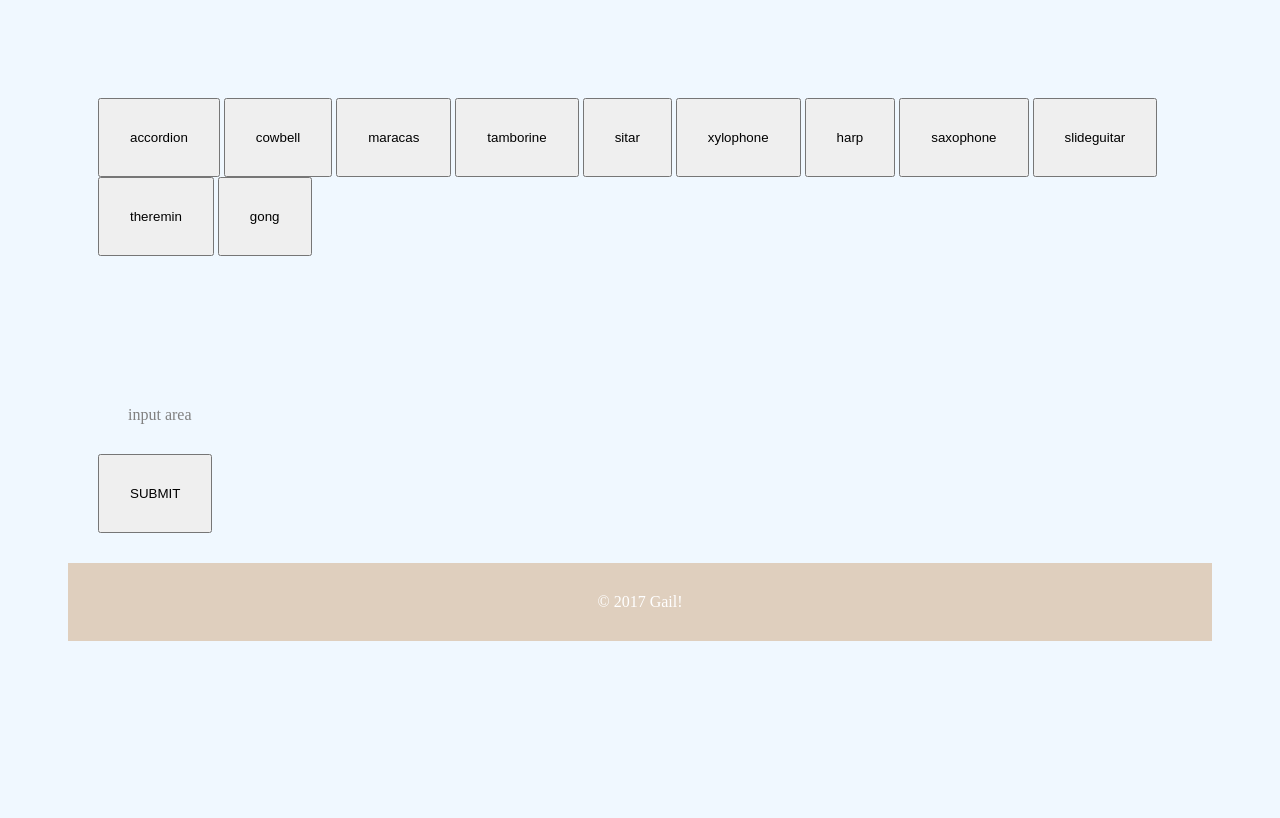
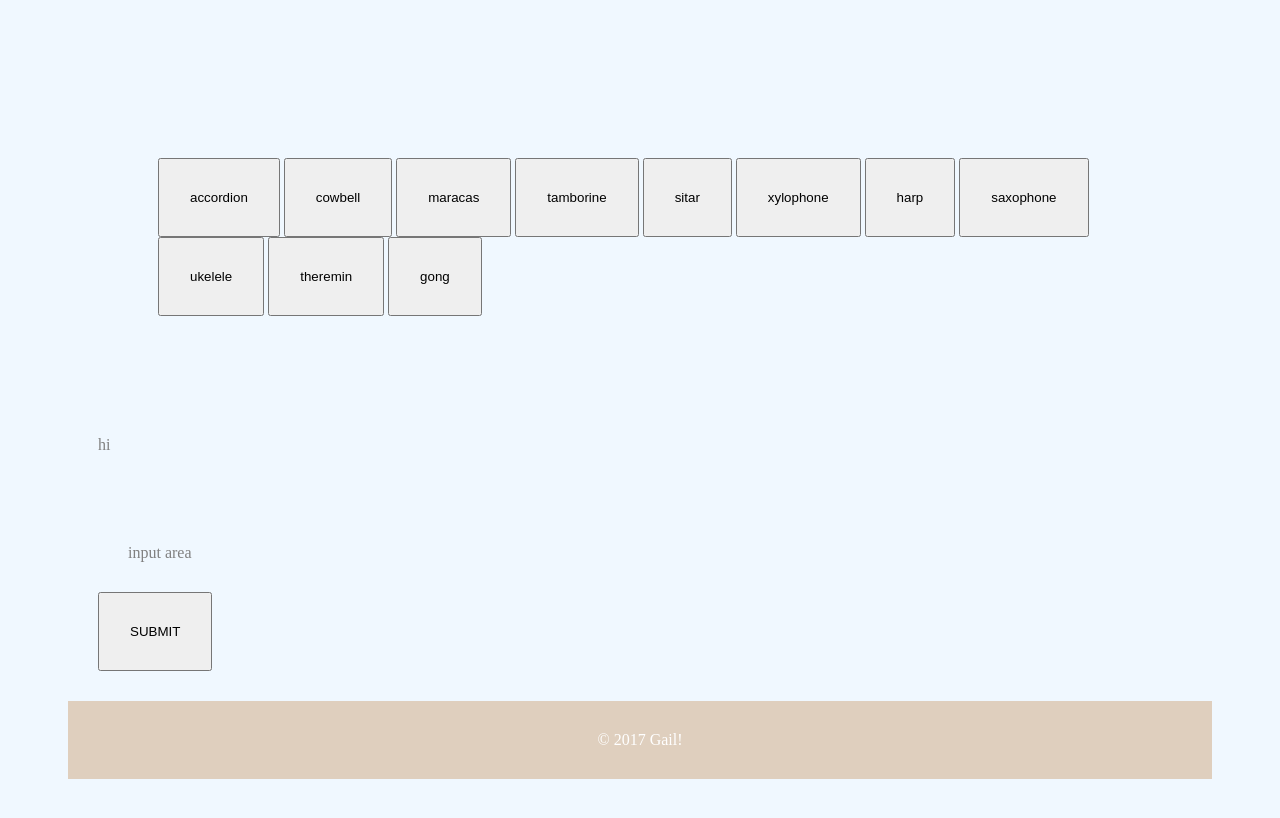
Before and after one commit to Tronnie/GifTime, a plain HTML site: page index.html in a window 1280 px wide. Drawn offline with nearby package versions, Linux system fonts and the light colour scheme.

Commit message:
replaced the slideguitar with a ukelele and changed lay out a bit. also, working on rows

```diff
--- a/assets/logic.js
+++ b/assets/logic.js
@@ -53,7 +53,7 @@ console.log("hola! we are documents are connected")
     //xylophone
     //harp
     //saxophone
-    //slideguitar
+    //ukelele
     //theremin
     //gong
 
--- a/index.html
+++ b/index.html
@@ -8,7 +8,9 @@
   </head>
 
   <body>
-    <div class="push">
+  <div class="row">
+    <div class="col-lg-12">
+        <div class="btns">
             <button data-instrument="accordion">accordion</button>
             <button data-instrument="cowbell">cowbell</button>
             <button data-instrument="maracas">maracas</button>
@@ -17,12 +19,14 @@
             <button data-instrument="xylophone">xylophone</button>
             <button data-instrument="harp">harp</button>
             <button data-instrument="saxophone">saxophone</button>
-        <button data-instrument="slideguitar">slideguitar</button>
+            <button data-instrument="ukelele">ukelele</button>
             <button data-instrument="theremin">theremin</button>
             <button data-instrument="gong">gong</button>
         </div>
+      </div>
+    </div>
 
-    <div class="instruments"></div>
+    <div class="instruments">hi</div>
 
     <div class = "search">
         <div id="input">input area</div>
```
Lines whose indentation alone changed are shown as unchanged.
